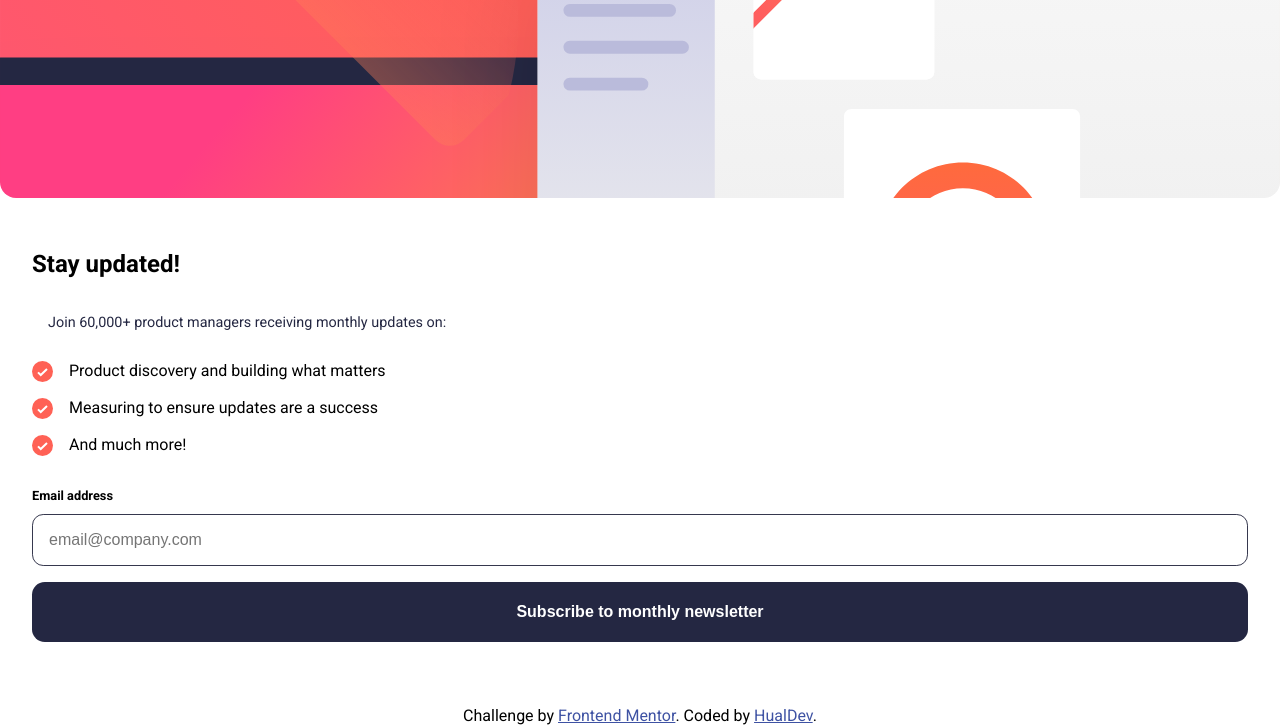
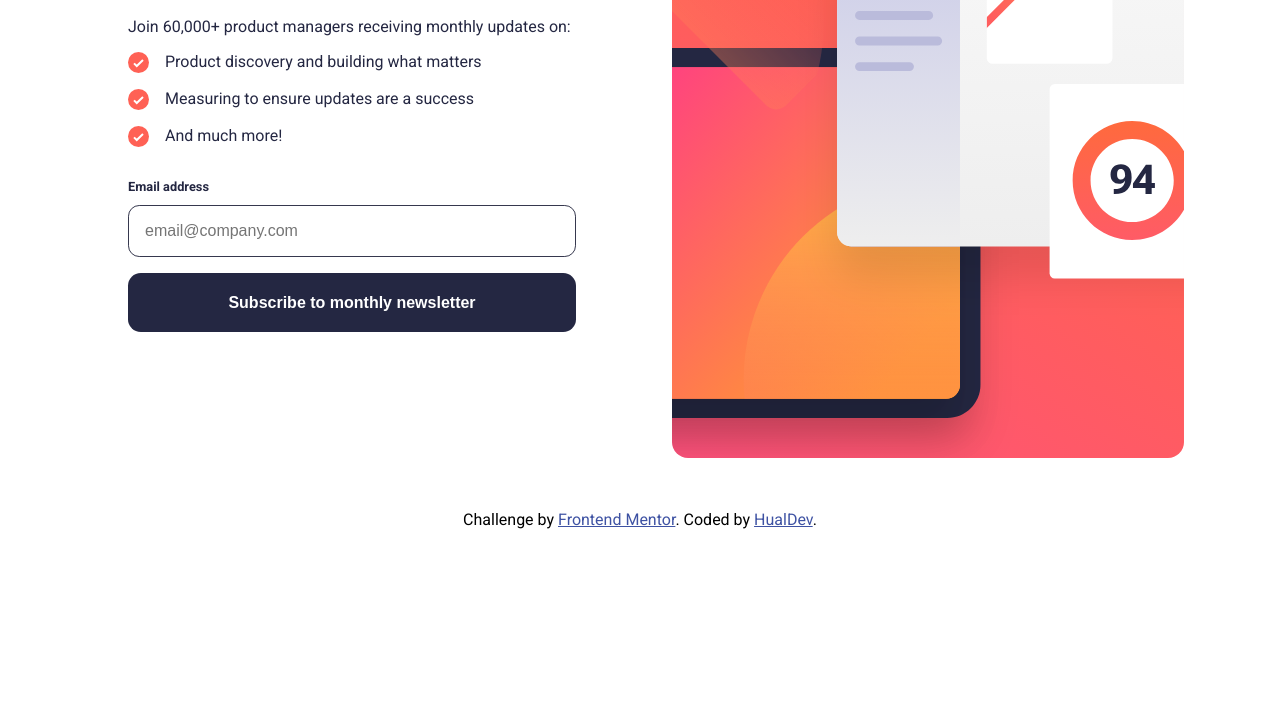
Before and after one commit to HualDev/NewsletterSignUp, a plain HTML site: page index.html in a window 1280 px wide. Shown: the part 242-967 px from the top of the page. After the commit the page ends 800 px from the top, so only its background shows below. Drawn offline with Linux system fonts and the light colour scheme.

Commit message:
Desktop Version

```diff
--- a/style.css
+++ b/style.css
@@ -26,6 +26,7 @@ header{
 
 section{
     padding: 2rem;
+    color: var(--darkSlateGrey);
 }
 
 .advantages{
@@ -85,7 +86,7 @@ h2{
   margin-top: 0;
 }
 
-p{
+.thanking p{
     padding: 1rem ;
     margin-top: 0;
     color: var(--darkSlateGrey);
@@ -113,3 +114,28 @@ footer{
 footer a{
     color: hsl(228, 45%, 44%);
 }
+
+@media (min-width:500px) {
+    main{
+        display: flex;
+        flex-direction: row-reverse;
+        justify-content: center;
+        align-items: center;
+        height: 90vh;
+        gap: 4rem;
+    }
+
+    header{
+        background-image: url('./assets/images/illustration-sign-up-desktop.svg');
+        width: 40%;
+        height: 85vh;
+    }
+
+    section{
+        width: 40%;
+    }
+
+    h1{
+        font-size: 2.5rem;
+    }
+}
```
